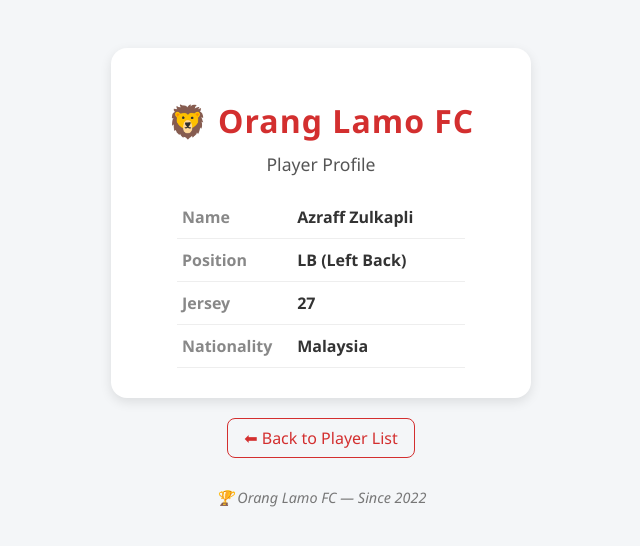
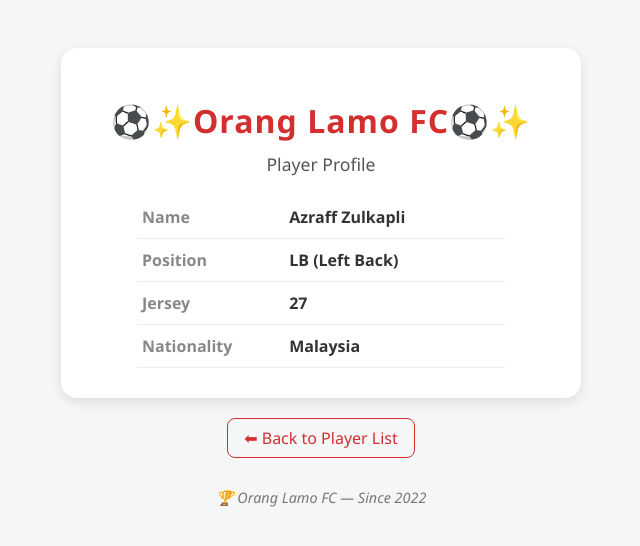
Before and after one commit to farhans-stack/football_team, a plain HTML site: page azraff.html in a window 1280 px wide. Shown: the whole page, without its empty margins (319-959 px from the left). Drawn offline with Linux system fonts and the light colour scheme.

Commit message:
Edit file

```diff
--- a/azraff.html
+++ b/azraff.html
@@ -18,7 +18,7 @@
     background: #fff;
     border-radius: 16px;
     box-shadow: 0 4px 12px rgba(0,0,0,0.1);
-    width: 360px;
+    width: 460px;
     padding: 30px;
     text-align: center;
   }
@@ -83,7 +83,7 @@
 <body>
 
 <div class="card">
-  <h1>🦁 Orang Lamo FC</h1>
+  <h1>⚽️✨Orang Lamo FC⚽️✨</h1>
   <div class="position">Player Profile</div>
 
   <table>
```
